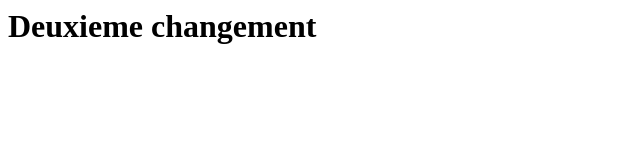
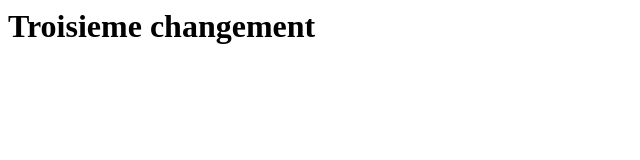
Before and after one commit to fuyuka1d3su/test-repo-git, a plain HTML site: page index.html in a window 1280 px wide. Shown: the whole page, without its empty margins (0-640 px from the left). Drawn offline with Linux system fonts and the light colour scheme.

Commit message:
Changement du titre index.html

```diff
--- a/index.html
+++ b/index.html
@@ -1 +1 @@
-<h1>Deuxieme changement</h1/>
+<h1>Troisieme changement</h1/>
```
